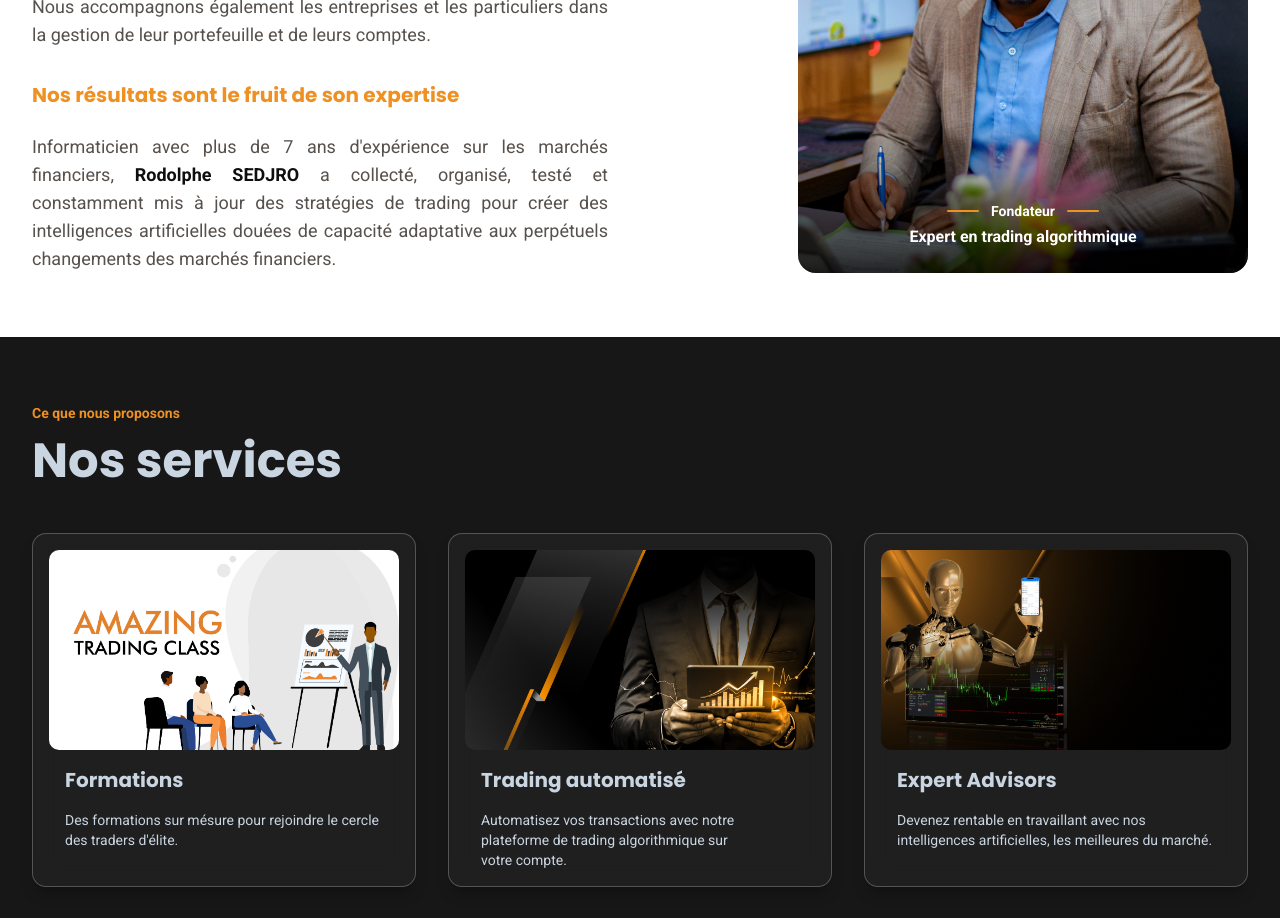
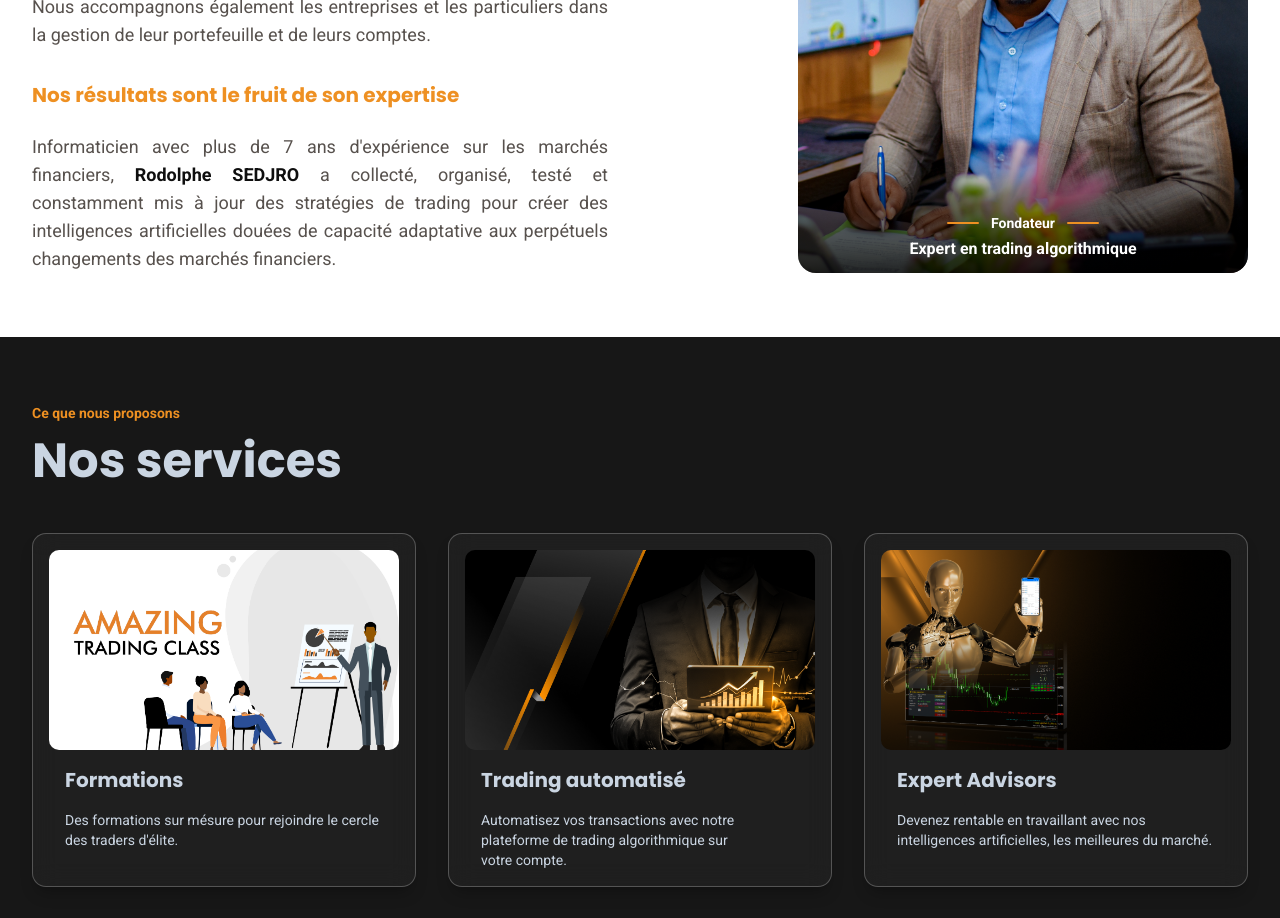
Before and after one commit to mahones/amazingtrader-frontend-web, a Next.js app: page / in a window 1280 px wide. Shown: the part 1220-2138 px from the top of the page. Built offline with nearby package versions, Linux system fonts and the light colour scheme; no server answers.

Commit message:
fix: adjust padding in FounderSection's gradient overlay for better layout

```diff
--- a/src/components/home/FounderSection.tsx
+++ b/src/components/home/FounderSection.tsx
@@ -73,7 +73,7 @@ export function FounderSection() {
               className="object-cover"
               priority
             />
-            <div className="absolute inset-x-0 bottom-0 flex flex-col items-center gap-1 bg-gradient-to-t from-black/85 via-black/50 to-transparent pb-6 pt-20 text-center text-white">
+            <div className="absolute inset-x-0 bottom-0 flex flex-col items-center gap-1 bg-gradient-to-t from-black/85 via-black/50 to-transparent pb-3 pt-20 text-center text-white">
               <Eyebrow>Fondateur</Eyebrow>
               <p className="font-semibold">Expert en trading algorithmique</p>
             </div>
```
